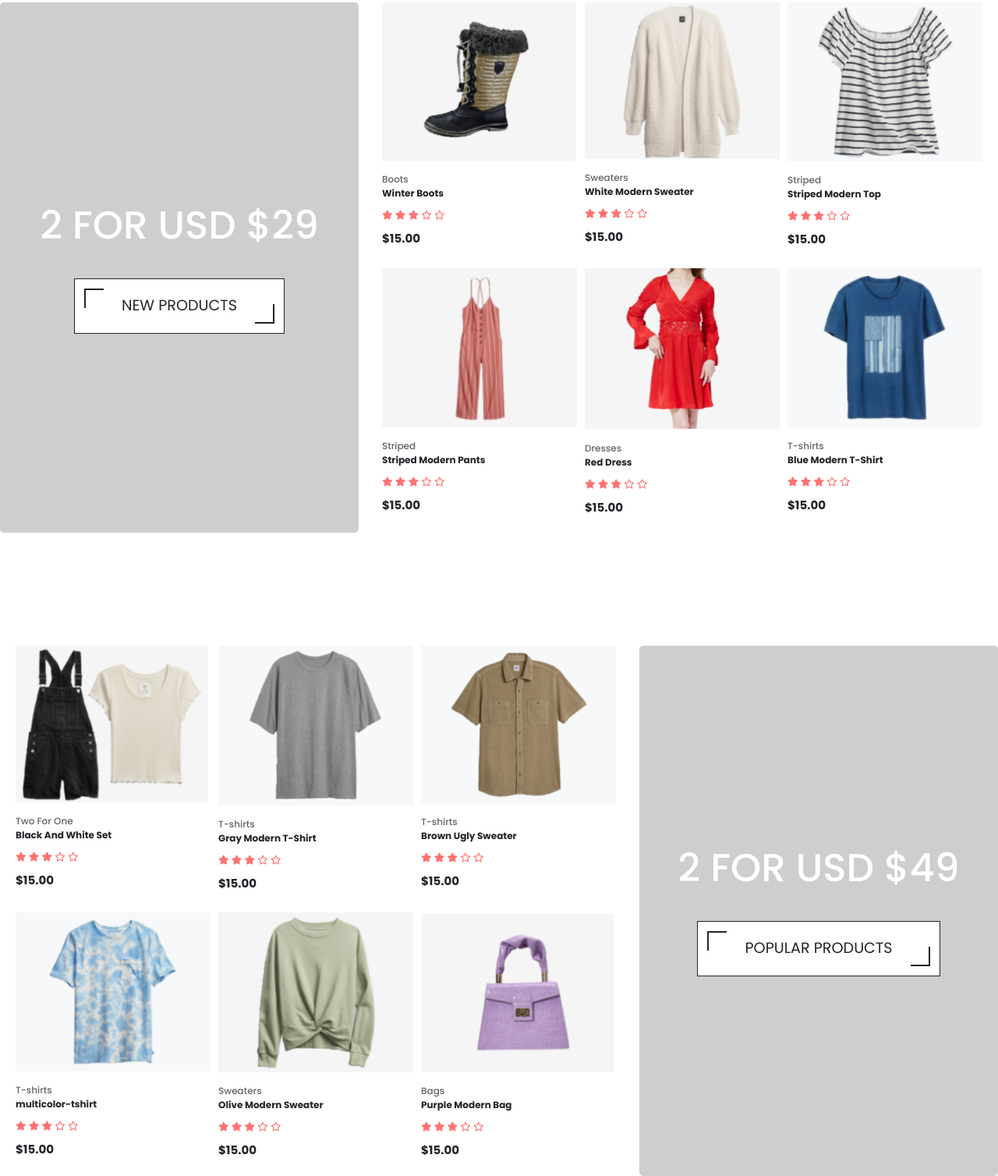
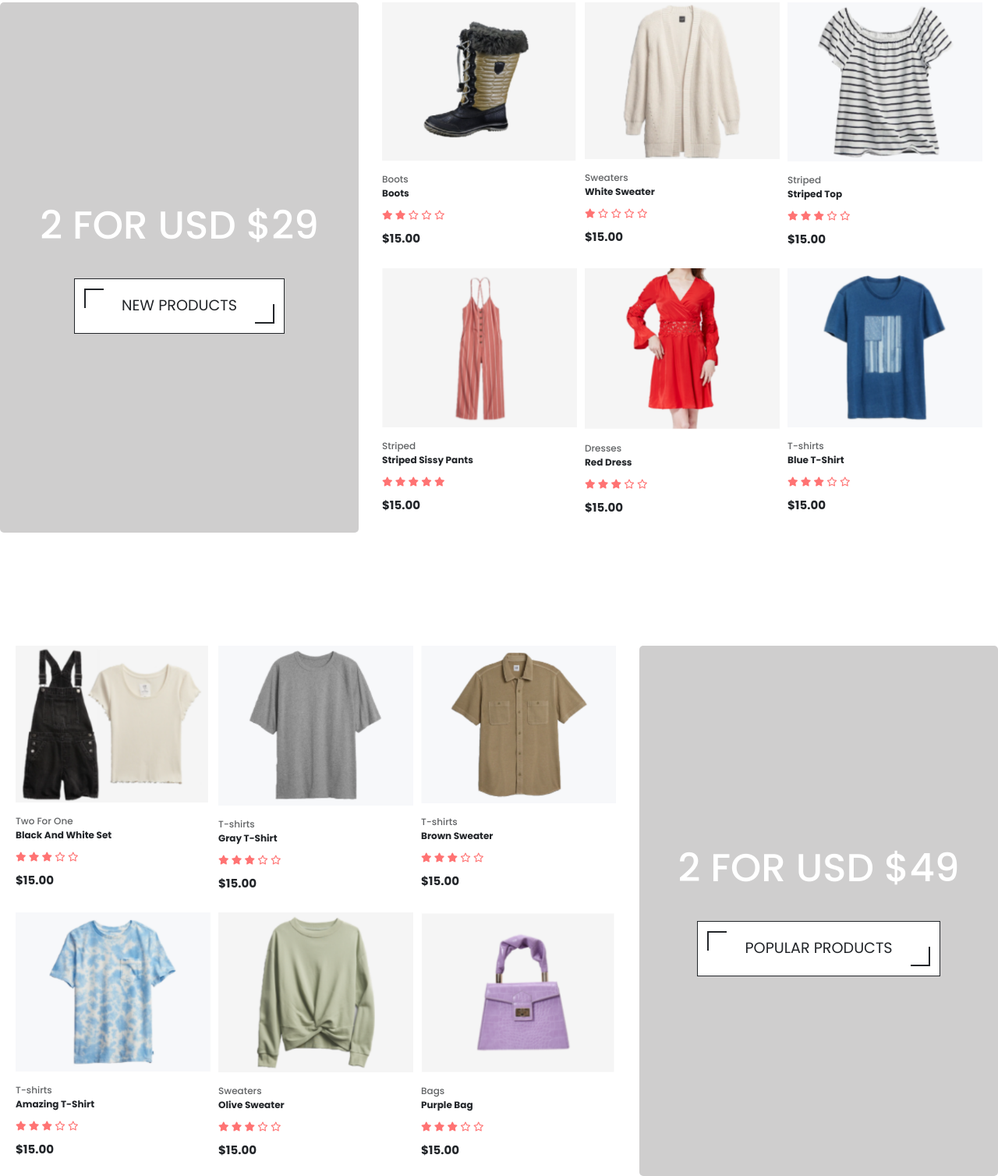
Before and after one commit to fredthom91/Inl-mning-HTML-CSS-JS, a plain HTML site: page index.html in a window 1280 px wide. Shown: the part 1972-3480 px from the top of the page at 78% size. Drawn offline with nearby package versions, Linux system fonts and the light colour scheme.

Commit message:
ddDDrrRR

```diff
--- a/index.html
+++ b/index.html
@@ -322,11 +322,11 @@
             </div>
             <div class="product-card-body">
               <p class="product-card-category">Boots</p>
-              <p class="product-card-title">Winter Boots</p>
+              <p class="product-card-title">Boots</p>
               <div class="product-card-rating">
                 <i class="fa-solid fa-sharp fa-star"></i>
                 <i class="fa-solid fa-sharp fa-star"></i>
-                <i class="fa-solid fa-sharp fa-star"></i>
+                <i class="fa-regular fa-sharp fa-star"></i>
                 <i class="fa-regular fa-sharp fa-star"></i>
                 <i class="fa-regular fa-sharp fa-star"></i>
               </div>
@@ -348,11 +348,11 @@
         </div>
         <div class="product-card-body">
           <p class="product-card-category">Sweaters</p>
-          <p class="product-card-title">White Modern Sweater</p>
+          <p class="product-card-title">White Sweater</p>
           <div class="product-card-rating">
             <i class="fa-solid fa-sharp fa-star"></i>
-            <i class="fa-solid fa-sharp fa-star"></i>
-            <i class="fa-solid fa-sharp fa-star"></i>
+            <i class="fa-regular fa-sharp fa-star"></i>
+            <i class="fa-regular fa-sharp fa-star"></i>
             <i class="fa-regular fa-sharp fa-star"></i>
             <i class="fa-regular fa-sharp fa-star"></i>
           </div>
@@ -374,7 +374,7 @@
     </div>
     <div class="product-card-body">
       <p class="product-card-category">Striped</p>
-      <p class="product-card-title">Striped Modern Top</p>
+      <p class="product-card-title">Striped Top</p>
       <div class="product-card-rating">
         <i class="fa-solid fa-sharp fa-star"></i>
         <i class="fa-solid fa-sharp fa-star"></i>
@@ -401,13 +401,13 @@
   </div>
   <div class="product-card-body">
     <p class="product-card-category">Striped</p>
-    <p class="product-card-title">Striped Modern Pants</p>
+    <p class="product-card-title">Striped Sissy Pants</p>
     <div class="product-card-rating">
       <i class="fa-solid fa-sharp fa-star"></i>
       <i class="fa-solid fa-sharp fa-star"></i>
       <i class="fa-solid fa-sharp fa-star"></i>
-      <i class="fa-regular fa-sharp fa-star"></i>
-      <i class="fa-regular fa-sharp fa-star"></i>
+      <i class="fa-solid fa-sharp fa-star"></i>
+      <i class="fa-solid fa-sharp fa-star"></i>
     </div>
     <p class="product-card-price">$15.00</p>
  </div>
@@ -455,7 +455,7 @@
   </div>
   <div class="product-card-body">
     <p class="product-card-category">T-shirts</p>
-    <p class="product-card-title">Blue Modern T-Shirt</p>
+    <p class="product-card-title">Blue T-Shirt</p>
     <div class="product-card-rating">
       <i class="fa-solid fa-sharp fa-star"></i>
       <i class="fa-solid fa-sharp fa-star"></i>
@@ -512,7 +512,7 @@
       </div>
       <div class="product-card-body">
         <p class="product-card-category">T-shirts</p>
-        <p class="product-card-title">Gray Modern T-Shirt</p>
+        <p class="product-card-title">Gray T-Shirt</p>
         <div class="product-card-rating">
           <i class="fa-solid fa-sharp fa-star"></i>
           <i class="fa-solid fa-sharp fa-star"></i>
@@ -538,7 +538,7 @@
   </div>
   <div class="product-card-body">
     <p class="product-card-category">T-shirts</p>
-    <p class="product-card-title">Brown Ugly Sweater</p>
+    <p class="product-card-title">Brown Sweater</p>
     <div class="product-card-rating">
       <i class="fa-solid fa-sharp fa-star"></i>
       <i class="fa-solid fa-sharp fa-star"></i>
@@ -564,7 +564,7 @@
 </div>
 <div class="product-card-body">
   <p class="product-card-category">T-shirts</p>
-  <p class="product-card-title">multicolor-tshirt</p>
+  <p class="product-card-title">Amazing T-Shirt</p>
   <div class="product-card-rating">
     <i class="fa-solid fa-sharp fa-star"></i>
     <i class="fa-solid fa-sharp fa-star"></i>
@@ -590,7 +590,7 @@
 </div>
 <div class="product-card-body">
   <p class="product-card-category">Sweaters</p>
-  <p class="product-card-title">Olive Modern Sweater</p>
+  <p class="product-card-title">Olive Sweater</p>
   <div class="product-card-rating">
     <i class="fa-solid fa-sharp fa-star"></i>
     <i class="fa-solid fa-sharp fa-star"></i>
@@ -616,7 +616,7 @@
 </div>
 <div class="product-card-body">
   <p class="product-card-category">Bags</p>
-  <p class="product-card-title">Purple Modern Bag</p>
+  <p class="product-card-title">Purple Bag</p>
   <div class="product-card-rating">
     <i class="fa-solid fa-sharp fa-star"></i>
     <i class="fa-solid fa-sharp fa-star"></i>
```
Also changed, not shown: contact.html (+1 -1 lines).
